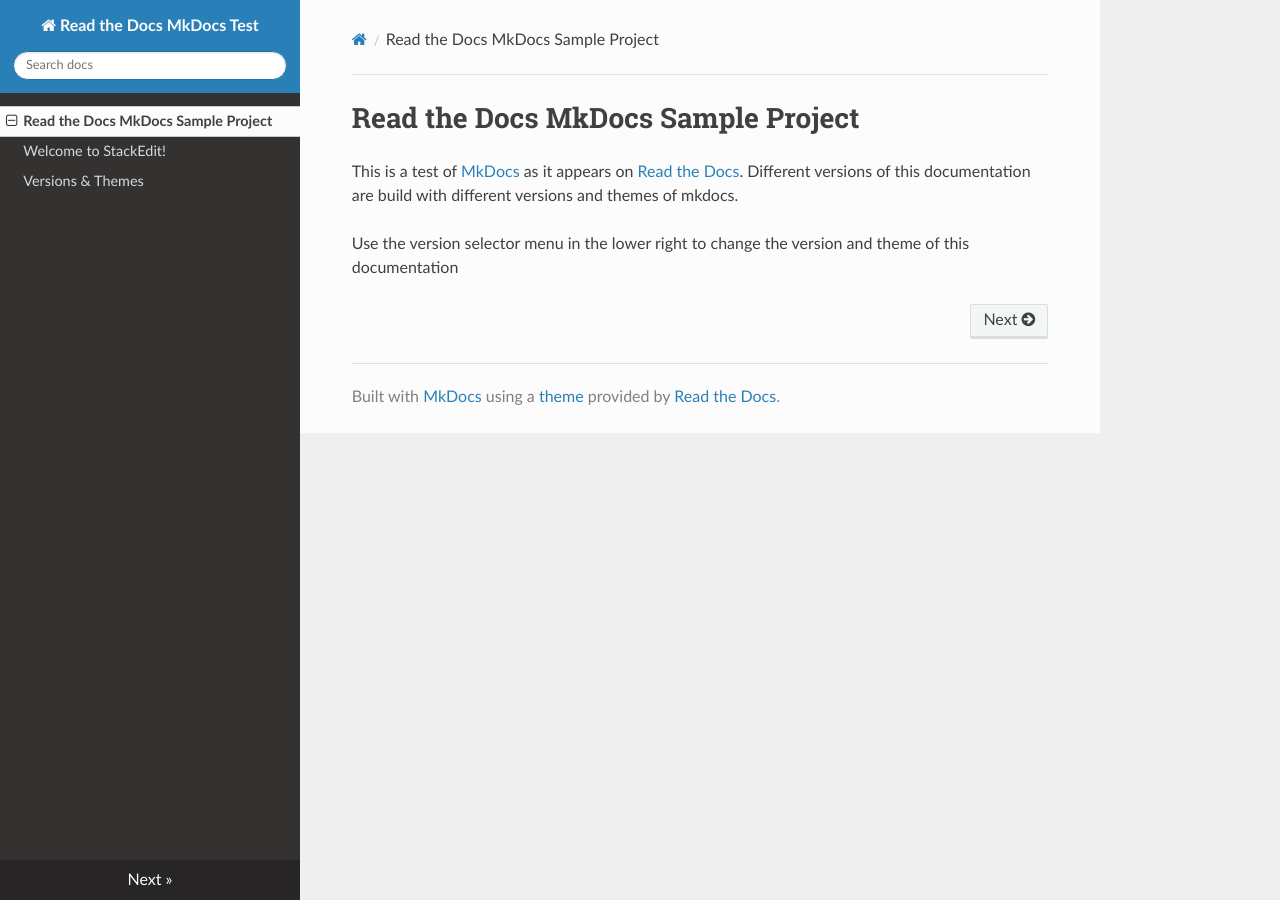
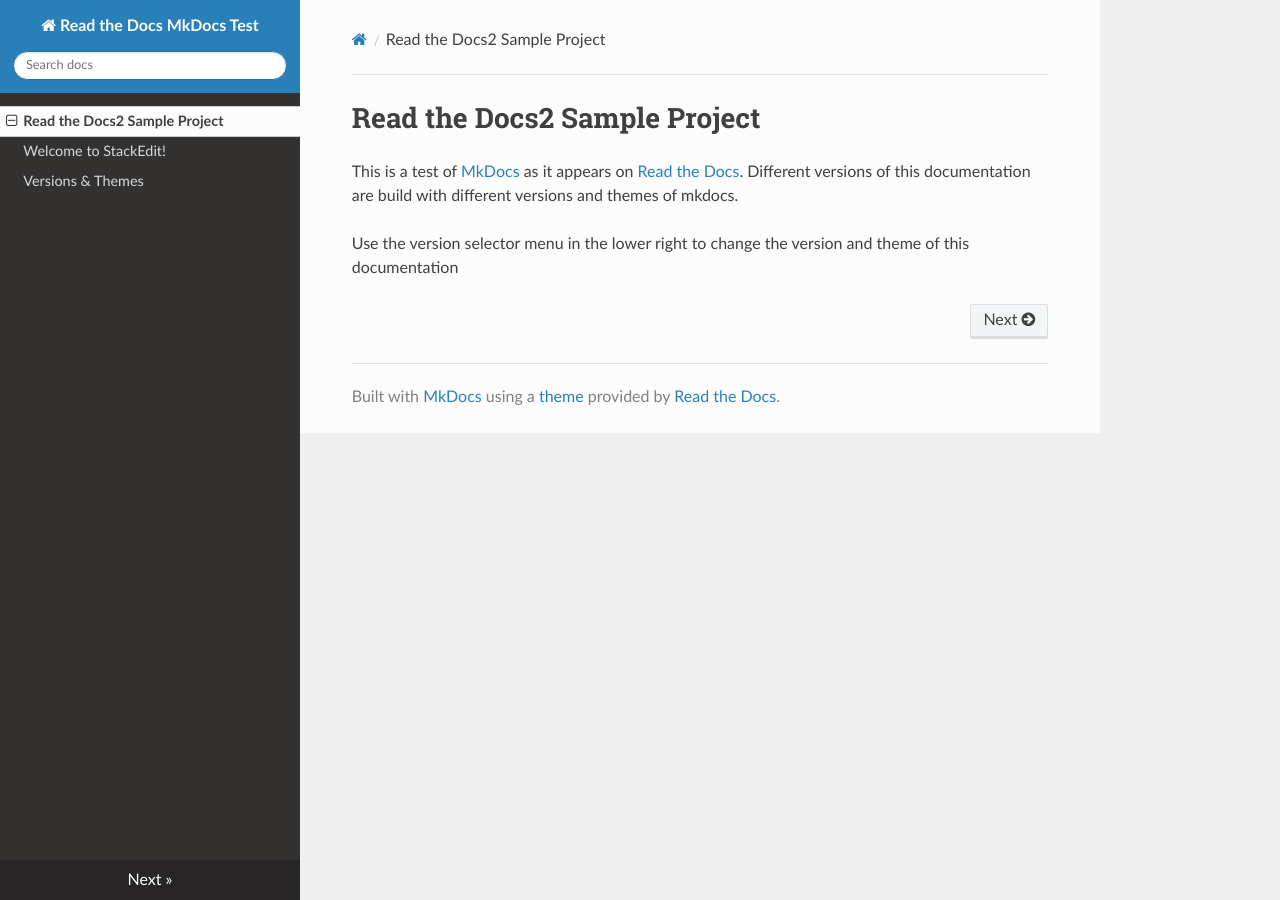
Before and after one commit to billsecond/PhotoResizer, an MkDocs documentation site: the page built from docs/index.md, in a window 1280 px wide. Built offline with MkDocs 1.6.1, drawn with Linux system fonts in a browser that asks for light colours; nearby versions of some CDN libraries.

Commit message:
Update index.md

```diff
--- a/docs/index.md
+++ b/docs/index.md
@@ -1,4 +1,4 @@
-# Read the Docs MkDocs Sample Project
+# Read the Docs2 Sample Project
 
 This is a test of [MkDocs](http://mkdocs.org) as it appears on [Read the Docs](https://readthedocs.org).
 Different versions of this documentation are build with different versions and themes of mkdocs.
```
